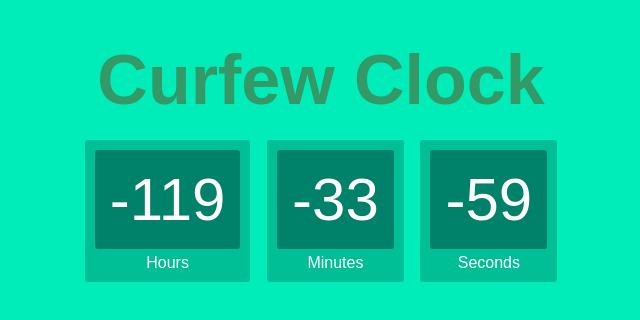
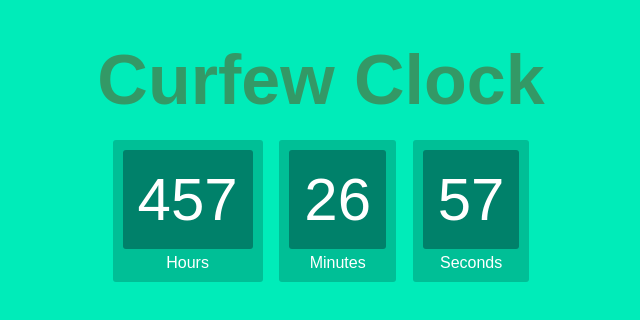
Before and after one commit to sudoanupriya/sudoanupriya.github.io, a plain HTML site: page index.html in a window 1280 px wide. Shown: the whole page, without its empty margins (319-959 px from the left). Drawn offline with Linux system fonts and the light colour scheme.

Commit message:
Update index.html

```diff
--- a/index.html
+++ b/index.html
@@ -63,7 +63,7 @@ h1{
     </div>
   </div>
 <script>
-var deadline = new Date("APRIL 26, 2022 21:30:00").getTime();
+var deadline = new Date("MAY 20, 2022 21:30:00").getTime();
 var x = setInterval(function() {
 var now = new Date().getTime();
 var t = deadline - now;
```
